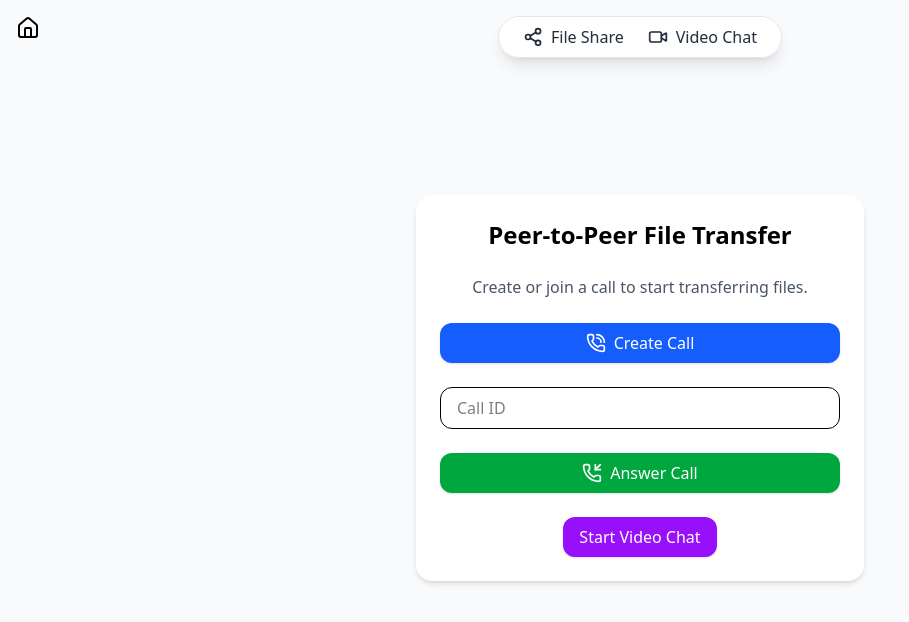
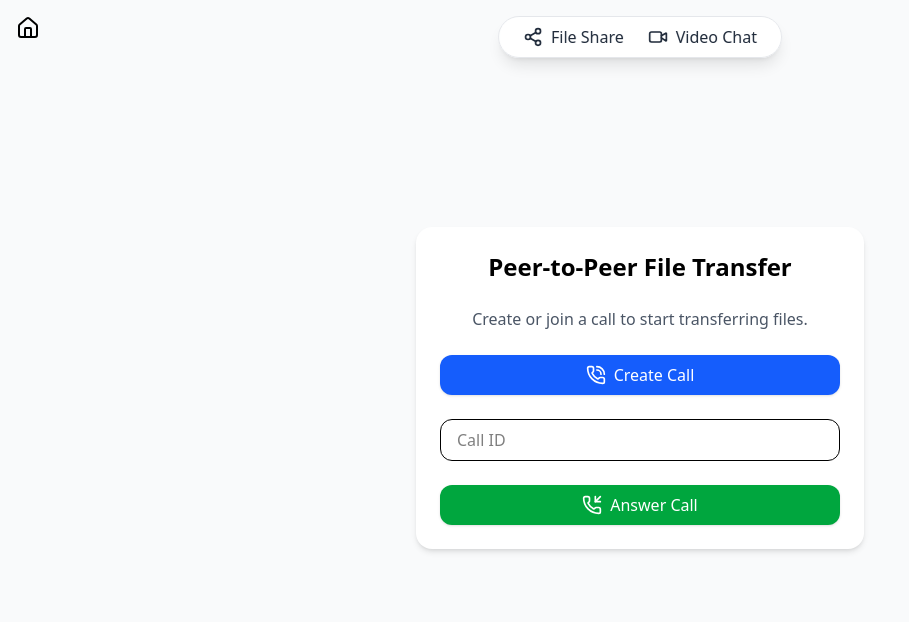
Before and after one commit to NOOB-3301/Project_Share_V2, a Next.js app: page /share in a window 1280 px wide. Shown: the top 622 px of the page, without its empty margins (0-909 px from the left). Built offline with nearby package versions, Linux system fonts and the light colour scheme.

Commit message:
feat: remove Start Video Chat button from RoomPage

```diff
--- a/app/share/page.tsx
+++ b/app/share/page.tsx
@@ -403,15 +403,6 @@ export default function RoomPage() {
         )}
 
         {/* {isUploading || receiveProgress > 0 ? ( */}
-        <div className="w-full flex items-center justify-center space-x-2 mt-4">
-
-          <button
-            className="flex items-center justify-center space-x-2 bg-purple-600 text-white px-4 py-2 rounded-xl shadow hover:bg-purple-700 transition"
-            onClick={()=> router.push('/video')}
-          >
-            Start Video Chat
-          </button>
-        </div>
       </div>
       <ToastContainer/>
         {chatChannel && (
```
